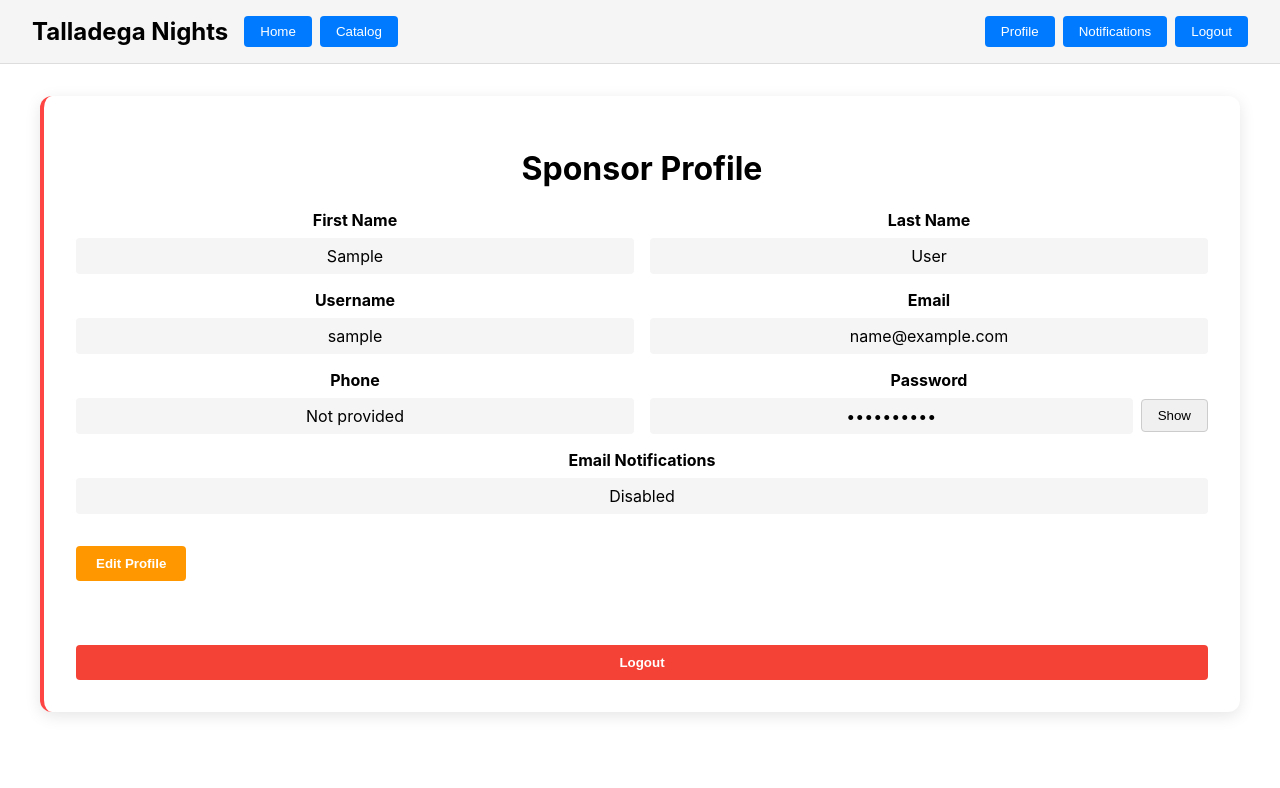
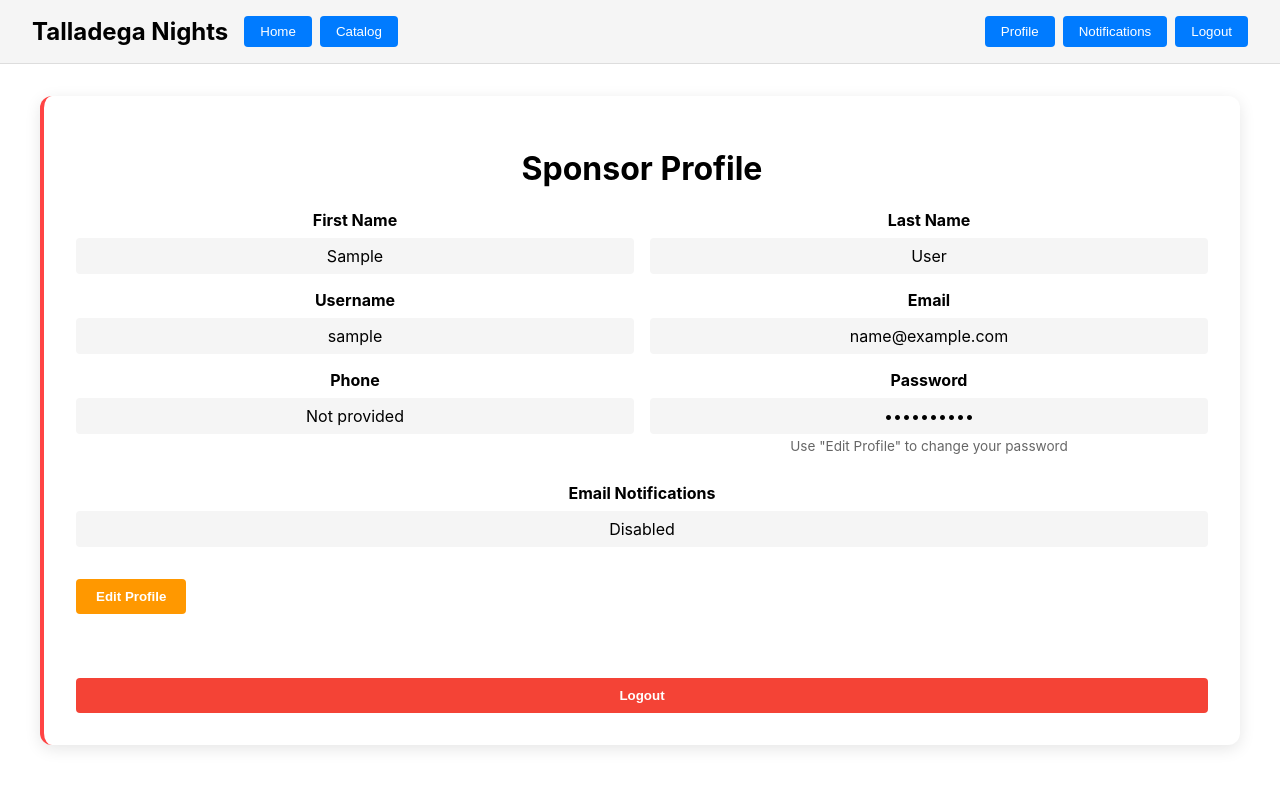
Before and after one commit to SSpivack13/F25-Team14, a React (Create React App) app in the folder client/: page /sponsor in a window 1280 px wide. Shown: the top 788 px of the page. Built offline with nearby package versions, Linux system fonts and the light colour scheme; sample sign-in values are in the browser's storage.

Commit message:
email update

```diff
--- a/client/src/App.js
+++ b/client/src/App.js
@@ -35,8 +35,8 @@ function App() {
             </div>
           } />
           <Route path="/login" element={<LoginPage />} />
-          <Route path="/register" element={<RegisterWithInvite />} />
-          <Route path="/signup" element={<RegisterPage />} />
+          <Route path="/register" element={<RegisterPage />} />
+          <Route path="/register-invite" element={<RegisterWithInvite />} />
           <Route path="/forgot-password" element={<ForgotPasswordPage />} />
           <Route path="/reset-password" element={<ResetPasswordPage />} />
           <Route path="/catalog" element={<Catalog />} />
--- a/client/src/components/AdminProfilePage.js
+++ b/client/src/components/AdminProfilePage.js
@@ -7,7 +7,6 @@ import '../Template.css';
 
 function AdminProfilePage() {
   const [isEditing, setIsEditing] = useState(false);
-  const [showPassword, setShowPassword] = useState(false);
   const [message, setMessage] = useState('');
   const [messageType, setMessageType] = useState('');
   const navigate = useNavigate();
@@ -358,18 +357,12 @@ function AdminProfilePage() {
                   </div>
                   <div className="profile-field">
                     <label style={{ fontWeight: 'bold', display: 'block', marginBottom: '0.5rem' }}>Password</label>
-                    <div className="password-field" style={{ display: 'flex', gap: '8px', alignItems: 'center' }}>
-                      <div className="field-value" style={{ padding: '0.5rem', backgroundColor: '#f5f5f5', borderRadius: '4px', flex: 1 }}>
-                        {showPassword ? profile.password : '••••••••••'}
-                      </div>
-                      <button
-                        className="toggle-password-btn"
-                        onClick={() => setShowPassword(!showPassword)}
-                        style={{ padding: '0.5rem 1rem', backgroundColor: '#f0f0f0', border: '1px solid #ccc', borderRadius: '4px', cursor: 'pointer' }}
-                      >
-                        {showPassword ? 'Hide' : 'Show'}
-                      </button>
+                    <div className="field-value" style={{ padding: '0.5rem', backgroundColor: '#f5f5f5', borderRadius: '4px' }}>
+                      ••••••••••
                     </div>
+                    <p style={{ fontSize: '0.85rem', color: '#666', marginTop: '0.25rem' }}>
+                      Use "Edit Profile" to change your password
+                    </p>
                   </div>
                 </div>
 
--- a/client/src/components/ProfilePage.js
+++ b/client/src/components/ProfilePage.js
@@ -12,7 +12,6 @@ function ProfilePage() {
   const user = JSON.parse(localStorage.getItem('user') || '{}');
 
   const [isEditing, setIsEditing] = useState(false);
-  const [showPassword, setShowPassword] = useState(false);
   const [message, setMessage] = useState('');
   const [messageType, setMessageType] = useState('');
   const [userRole, setUserRole] = useState(user?.USER_TYPE || '');
@@ -258,18 +257,12 @@ function ProfilePage() {
                   </div>
                   <div className="profile-field">
                     <label style={{ fontWeight: 'bold', display: 'block', marginBottom: '0.5rem' }}>Password</label>
-                    <div className="password-field" style={{ display: 'flex', gap: '8px', alignItems: 'center' }}>
-                      <div className="field-value" style={{ padding: '0.5rem', backgroundColor: '#f5f5f5', borderRadius: '4px', flex: 1 }}>
-                        {showPassword ? profile.password : '••••••••••'}
-                      </div>
-                      <button
-                        className="toggle-password-btn"
-                        onClick={() => setShowPassword(!showPassword)}
-                        style={{ padding: '0.5rem 1rem', backgroundColor: '#f0f0f0', border: '1px solid #ccc', borderRadius: '4px', cursor: 'pointer' }}
-                      >
-                        {showPassword ? 'Hide' : 'Show'}
-                      </button>
+                    <div className="field-value" style={{ padding: '0.5rem', backgroundColor: '#f5f5f5', borderRadius: '4px' }}>
+                      ••••••••••
                     </div>
+                    <p style={{ fontSize: '0.85rem', color: '#666', marginTop: '0.25rem' }}>
+                      Use "Edit Profile" to change your password
+                    </p>
                   </div>
                 </div>
 
--- a/client/src/components/RegisterWithInvite.js
+++ b/client/src/components/RegisterWithInvite.js
@@ -19,7 +19,7 @@ function RegisterWithInvite() {
 
   useEffect(() => {
     if (!inviteToken) {
-      navigate('/register');
+      navigate('/');
     }
   }, [inviteToken, navigate]);
 
--- a/client/src/components/SponsorProfilePage.js
+++ b/client/src/components/SponsorProfilePage.js
@@ -7,7 +7,6 @@ import '../Template.css';
 
 function SponsorProfilePage() {
   const [isEditing, setIsEditing] = useState(false);
-  const [showPassword, setShowPassword] = useState(false);
   const [message, setMessage] = useState('');
   const [messageType, setMessageType] = useState('');
   const navigate = useNavigate();
@@ -264,18 +263,12 @@ function SponsorProfilePage() {
                   </div>
                   <div className="profile-field">
                     <label style={{ fontWeight: 'bold', display: 'block', marginBottom: '0.5rem' }}>Password</label>
-                    <div className="password-field" style={{ display: 'flex', gap: '8px', alignItems: 'center' }}>
-                      <div className="field-value" style={{ padding: '0.5rem', backgroundColor: '#f5f5f5', borderRadius: '4px', flex: 1 }}>
-                        {showPassword ? profile.password : '••••••••••'}
-                      </div>
-                      <button
-                        className="toggle-password-btn"
-                        onClick={() => setShowPassword(!showPassword)}
-                        style={{ padding: '0.5rem 1rem', backgroundColor: '#f0f0f0', border: '1px solid #ccc', borderRadius: '4px', cursor: 'pointer' }}
-                      >
-                        {showPassword ? 'Hide' : 'Show'}
-                      </button>
+                    <div className="field-value" style={{ padding: '0.5rem', backgroundColor: '#f5f5f5', borderRadius: '4px' }}>
+                      ••••••••••
                     </div>
+                    <p style={{ fontSize: '0.85rem', color: '#666', marginTop: '0.25rem' }}>
+                      Use "Edit Profile" to change your password
+                    </p>
                   </div>
                 </div>
 
```
Also changed, not shown: 1 other file (tests, documents, lock files or other folders).
